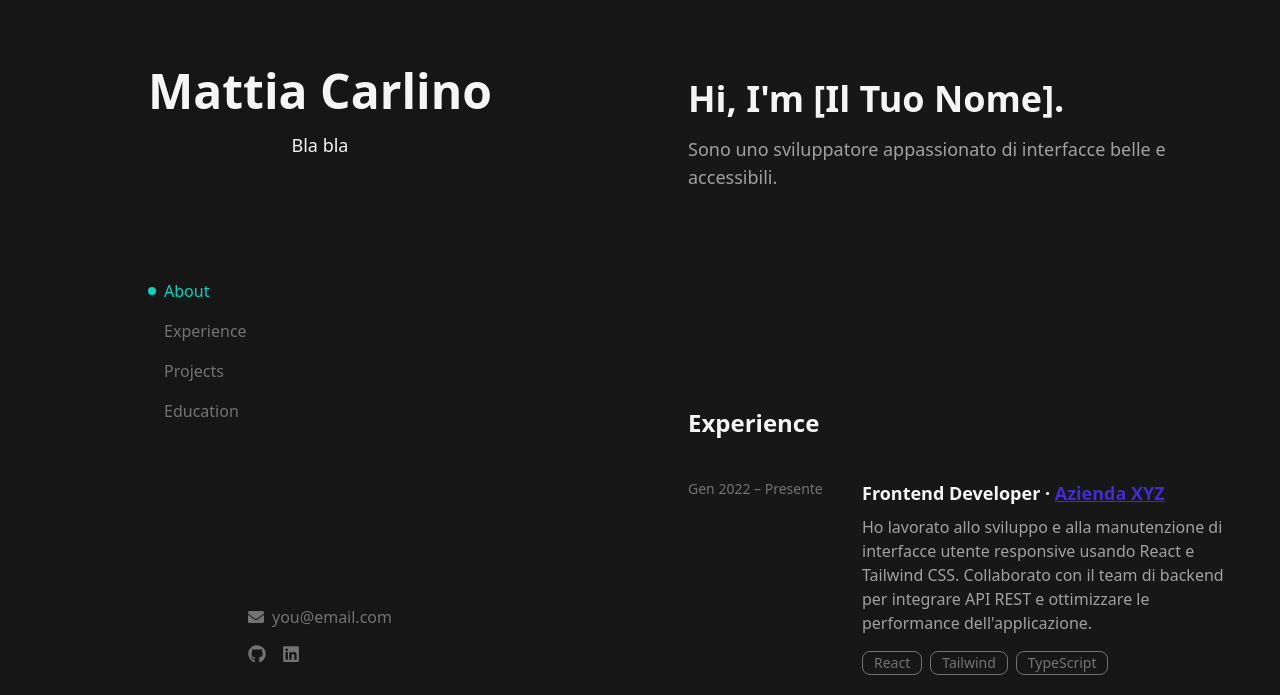
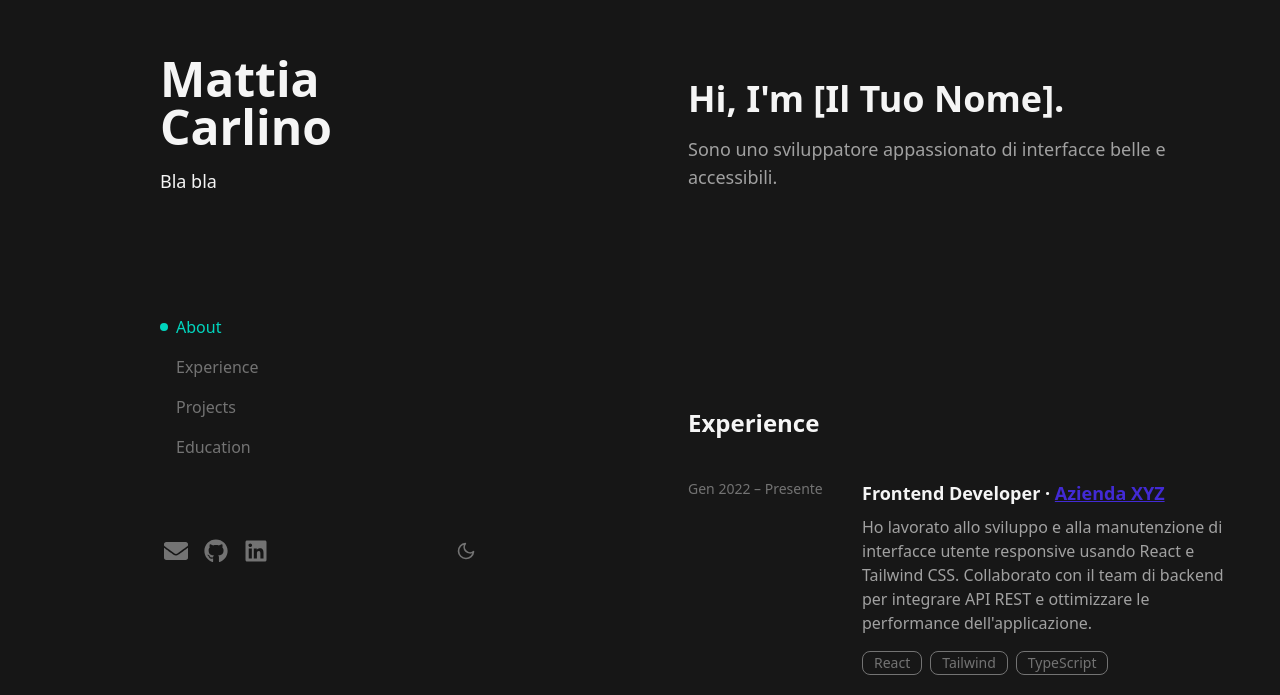
Before and after one commit to Tiazzo/tiazzo.github.io, a React (Vite) app: page / in a window 1280 px wide. Shown: the part 105-800 px from the top of the page. Built offline with nearby package versions, Linux system fonts and the light colour scheme; a web font is replaced by a local one.

Commit message:
add: daisyui and add button for change theme

```diff
--- a/src/App.css
+++ b/src/App.css
@@ -44,4 +44,5 @@ html, body, #root {
     height: auto;
     min-height: 100%;
     overflow-y: auto;
+    scroll-behavior: smooth;
 }
--- a/src/App.jsx
+++ b/src/App.jsx
@@ -38,7 +38,7 @@ function App() {
 
     return (
         <>
-            <div className="bg-neutral-900 text-neutral-100 min-h-screen font-sans">
+            <div className="bg-neutral-900 text-neutral-100 min-h-screen overflow-x-hidden font-sans">
                 <Navigation activeSection={activeSection}/>
                 <div className="lg:flex items-start pt-22">
                     <main className="lg:ml-[50%] pt-24 px-6 w-full">
--- a/src/components/Navigation.jsx
+++ b/src/components/Navigation.jsx
@@ -1,6 +1,7 @@
 import {useState} from 'react'
 import {FaBars, FaTimes} from 'react-icons/fa'
 import {FaGithub, FaLinkedin, FaEnvelope} from 'react-icons/fa'
+import {FiSun, FiMoon} from 'react-icons/fi'
 
 const links = [
     {href: '#about', label: 'About'},
@@ -12,17 +13,55 @@ const links = [
 
 export default function Navigation({activeSection}) {
     const [menuOpen, setMenuOpen] = useState(false)
+    const [theme, setTheme] = useState(() => {
+        return localStorage.getItem('theme') || 'light'
+    })
+
+    const toggleTheme = () => {
+        const newTheme = theme === 'dark' ? 'light' : 'dark'
+        setTheme(newTheme)
+        document.documentElement.setAttribute('data-theme', newTheme)
+        localStorage.setItem('theme', newTheme)
+    }
 
     return (
         <>
             {/* Navbar mobile */}
                 <nav
                     className="lg:hidden fixed top-0 left-0 w-full bg-neutral-900/80 backdrop-blur z-50 px-6 py-4 flex justify-between items-center">
+                    <div className="flex items-center gap-4">
                         <span className="font-bold text-lg">Your Name</span>
+                        <button onClick={toggleTheme} className="text-xl text-neutral-400 hover:text-primary transition"
+                                aria-label="Toggle Theme">
+                            {theme === 'dark' ? <FiSun/> : <FiMoon/>}
+                        </button>
+                    </div>
+
                     <button onClick={() => setMenuOpen(!menuOpen)} className="text-xl">
                         {menuOpen ? <FaTimes/> : <FaBars/>}
                     </button>
                 </nav>
+
+            {/* Contatti mobile visibili sempre */}
+                <div
+                    className="lg:hidden mt-20 px-6 pb-6 pt-4 flex flex-col gap-4 text-[1.05rem] border-t border-neutral-700">
+
+                    <div className="flex gap-4 text-neutral-500 text-xl">
+                        <a
+                            href="mailto:you@email.com"
+                            className="text-neutral-500 hover:text-primary "
+                            aria-label="Email"
+                        >
+                            <FaEnvelope/>
+                        </a>
+                        <a href="https://github.com/username" target="_blank" className="hover:text-primary">
+                            <FaGithub/>
+                        </a>
+                        <a href="https://linkedin.com/in/username" target="_blank" className="hover:text-primary">
+                            <FaLinkedin/>
+                        </a>
+                    </div>
+                </div>
 
                 {/* Dropdown menu mobile */}
                 {menuOpen && (
@@ -44,7 +83,8 @@ export default function Navigation({activeSection}) {
                 {/* Sidebar desktop */}
                 <aside
                     className="hidden lg:flex fixed top-0 left-0 h-screen w-1/2 flex-col items-center justify-between p-8 bg-neutral-900/80 backdrop-blur z-50">
-                <div className="text-center pt-35">
+
+                    <div className="w-full max-w-xs flex flex-col items-start pt-32">
                         <h1 className="text-5xl font-bold mb-4">Mattia Carlino</h1>
                         <p className="text-lg mb-30">
                             Bla bla
@@ -74,20 +114,30 @@ export default function Navigation({activeSection}) {
                         </nav>
                     </div>
 
-                <div className="mt-auto flex flex-col gap-4 text-b ">
-                    <a
-                        href="mailto:you@email.com"
-                        className="flex items-center gap-2 text-neutral-500 hover:text-primary"
-                    >
-                        <FaEnvelope/> you@email.com
+                    <div className="mt-auto mb-25 w-full max-w-xs px-1">
+                        <div className="flex justify-between items-center text-2xl text-neutral-500">
+                            <div className="flex gap-4">
+                                <a href="mailto:..." className="hover:text-primary" aria-label="Email">
+                                    <FaEnvelope/>
                                 </a>
-                    <div className="flex gap-4 text-neutral-500 text-lg">
-                        <a href="https://github.com/username" target="_blank" className="hover:text-primary">
+                                <a href="https://github.com/username" target="_blank" className="hover:text-primary"
+                                   aria-label="GitHub">
                                     <FaGithub/>
                                 </a>
-                        <a href="https://linkedin.com/in/username" target="_blank" className="hover:text-primary">
+                                <a href="https://linkedin.com/in/username" target="_blank"
+                                   className="hover:text-primary" aria-label="LinkedIn">
                                     <FaLinkedin/>
                                 </a>
+                            </div>
+
+                            {/* toggle tema a destra */}
+                            <button
+                                onClick={toggleTheme}
+                                className="hover:text-primary transition text-xl"
+                                aria-label="Toggle Theme"
+                            >
+                                {theme === 'dark' ? <FiSun/> : <FiMoon/>}
+                            </button>
                         </div>
                     </div>
                 </aside>
--- a/tailwind.config.cjs
+++ b/tailwind.config.cjs
@@ -1,4 +1,5 @@
 import daisyui from "daisyui";
+
 /** @type {import('tailwindcss').Config} */
 export default {
     content: [
@@ -13,4 +14,8 @@ export default {
         },
     },
     plugins: [daisyui],
+    daisyui: {
+        themes: ['light', 'dark'],
+        darkTheme: 'dark',
+    },
 };
```
Lines whose indentation alone changed are shown as unchanged.
